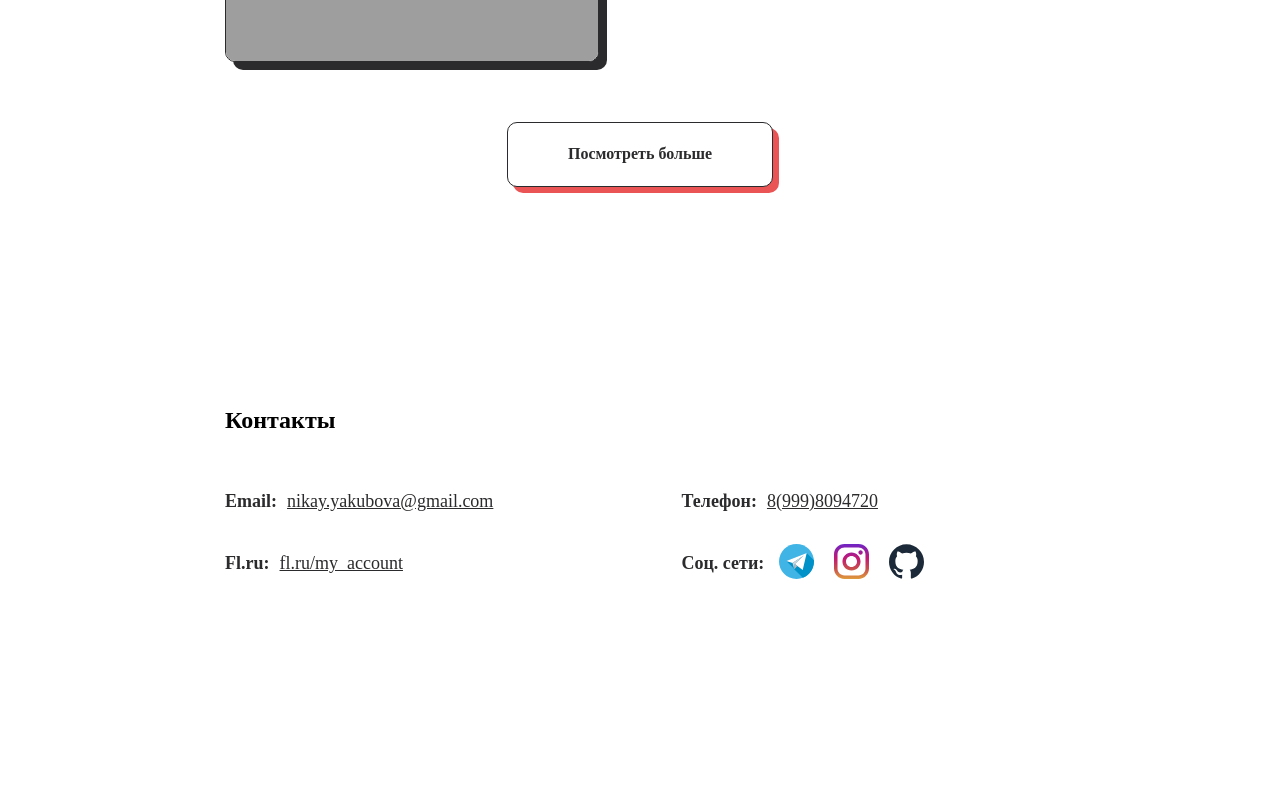
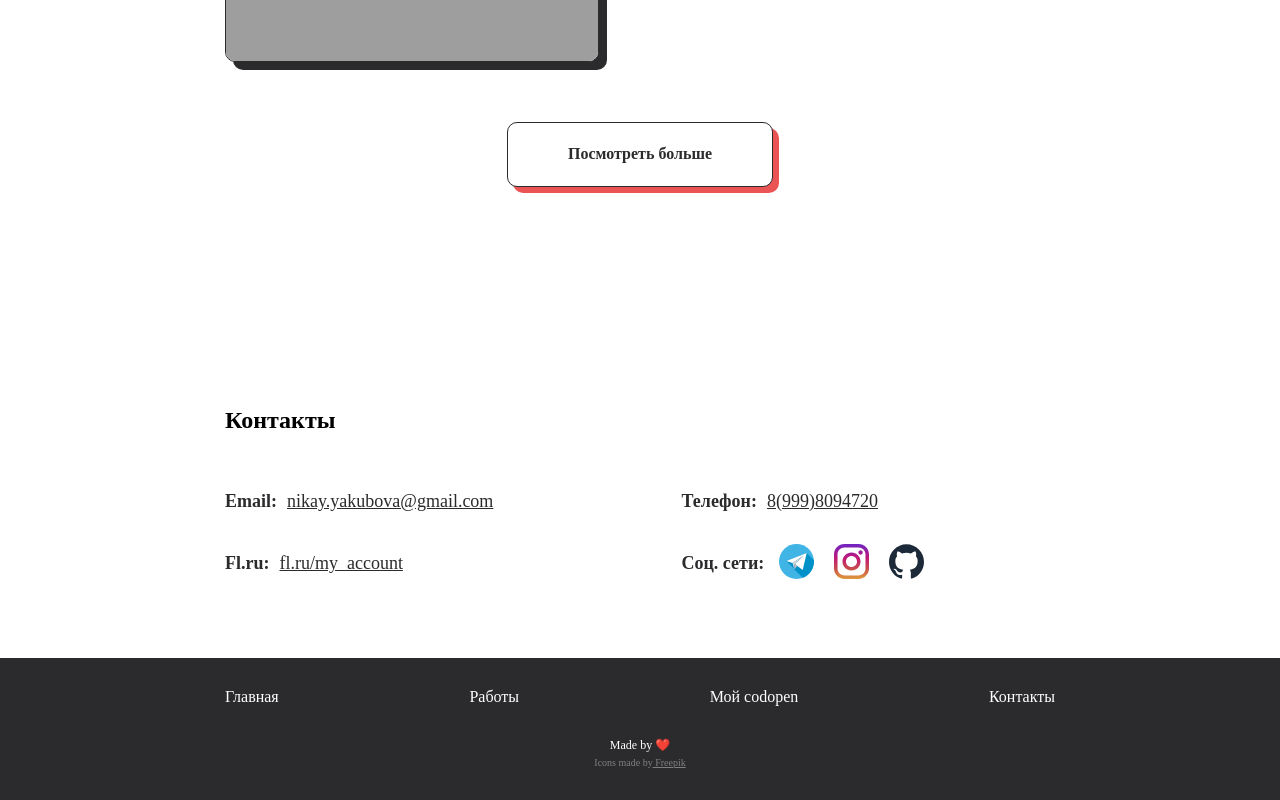
Before and after one commit to nikay666/portfolio, a React (Create React App) app: page / in a window 1280 px wide. Shown: the part 1859-2659 px from the top of the page. Before the commit the page ends 2517 px from the top, so only its background shows below. Built offline with nearby package versions, Linux system fonts and the light colour scheme; grey boxes are pictures that could not be loaded.

Commit message:
Сделан Footer

```diff
--- a/src/App.js
+++ b/src/App.js
@@ -6,6 +6,7 @@ import { Welcome } from './Pages/Welcome';
 import Works from './Pages/Works/Works';
 import Contact from './Pages/Contact/Contact';
 import { githubSVG, instagramSVG, telegramSVG } from './utilits';
+import Footer from './modules/Footer/Footer';
 
 const works = [
   {
@@ -83,12 +84,19 @@ const categories = [
 
 ]
 
+const links = [
+  {name: 'Главная', to: '/' },
+  {name: 'Работы', to: '/works' },
+  {name: 'Мой codopen', to: '/codopen' },
+  {name: 'Контакты', to: '/contact' },
+]
+
 function App() {
 
   return (
     <Router>
       <div className="App">
-      <Header />
+        <Header links={links} />
         <main>
           <Welcome contacts={contacts}/>
           <Works
@@ -98,10 +106,8 @@ function App() {
             works={works}
             />
           <Contact contacts={contacts}/>
-
        </main>
-      </div>
-      <div>
+       <Footer links={links} />
       </div>
     </Router>
   );
--- /dev/null
+++ b/src/modules/Footer/Footer.jsx
@@ -0,0 +1,32 @@
+import React from 'react'
+import { Link } from 'react-router-dom'
+import './Footer.scss'
+
+const Footer = ({links}) => {
+    return (
+        <footer className='footer content'>
+            <div className="footer__top">
+                <nav className="footer__nav">
+                {
+                    links.map((link, index) => (
+                    <Link
+                        className="footer__nav-link"
+                        key={index}
+                        to={link.to}
+                    >{link.name}</Link>
+                    ))
+                }
+                </nav>
+            </div>
+            <div className="footer__bottom">
+                <p className="byLove">Made by <span role='img' aria-label='love'>❤️</span></p>
+                <div className="sourseBy">
+                    Icons made by
+                    <a href="https://www.flaticon.local/authors/freepik" title="Freepik"> Freepik</a>
+                </div>
+            </div>
+        </footer>
+    )
+}
+
+export default Footer
--- /dev/null
+++ b/src/modules/Footer/Footer.scss
@@ -0,0 +1,45 @@
+@import  '../../var.scss';
+
+.footer{
+    width: 100%;
+    background-color: $dark;
+    padding-top: 30px;
+    padding-bottom: 30px ;
+
+    p,a{
+        color: $white;
+    }
+    &__top, &__bottom{
+        display: flex;
+        width: 100%;
+    }
+    &__bottom{
+        margin-top: 30px;
+        align-items: center;
+        justify-content: center;
+        flex-wrap: wrap;
+        flex-direction: column;
+    }
+
+    &__nav{
+        display: flex;
+        width: 100%;
+        justify-content: space-between;
+
+        &-link{
+           text-decoration: none;
+
+        }
+    }
+
+    .byLove{
+        font-size: 12px;
+        padding: 2px;
+    }
+    .sourseBy{
+        padding: 2px;
+        font-size: 10px;
+        color: $white;
+        opacity: 0.4;
+    }
+}
--- /dev/null
+++ b/src/modules/Footer/index.js
@@ -0,0 +1 @@
+export {default as Footer} from './Footer'
--- a/src/modules/Header/Header.jsx
+++ b/src/modules/Header/Header.jsx
@@ -2,13 +2,7 @@ import React from 'react'
 import { HeaderLink } from '../../components/HeaderLink'
 import './Header.scss'
 
-const Header = () => {
-    const links = [
-        {name: 'Главная', to: '/' },
-        {name: 'Работы', to: '/works' },
-        {name: 'Мой codopen', to: '/codopen' },
-        {name: 'Контакты', to: '/contact' },
-    ]
+const Header = ({links}) => {
     return (
         <header className="header">
             <nav className="header__nav">
@@ -18,7 +12,8 @@ const Header = () => {
                                 <HeaderLink
                                     key={index}
                                     to={obj.to}
-                                    name={obj.name}/>
+                                    name={obj.name}
+                                />
                             ))
                         }
                 </ul>
--- a/src/modules/Header/Header.scss
+++ b/src/modules/Header/Header.scss
@@ -6,7 +6,7 @@
     top: 0;
     left: 0;
     right: 0;
-    // padding: 0 $lp-s;
+
     &__nav{
         padding: $lp;
 
```
Lines whose indentation alone changed are shown as unchanged.
